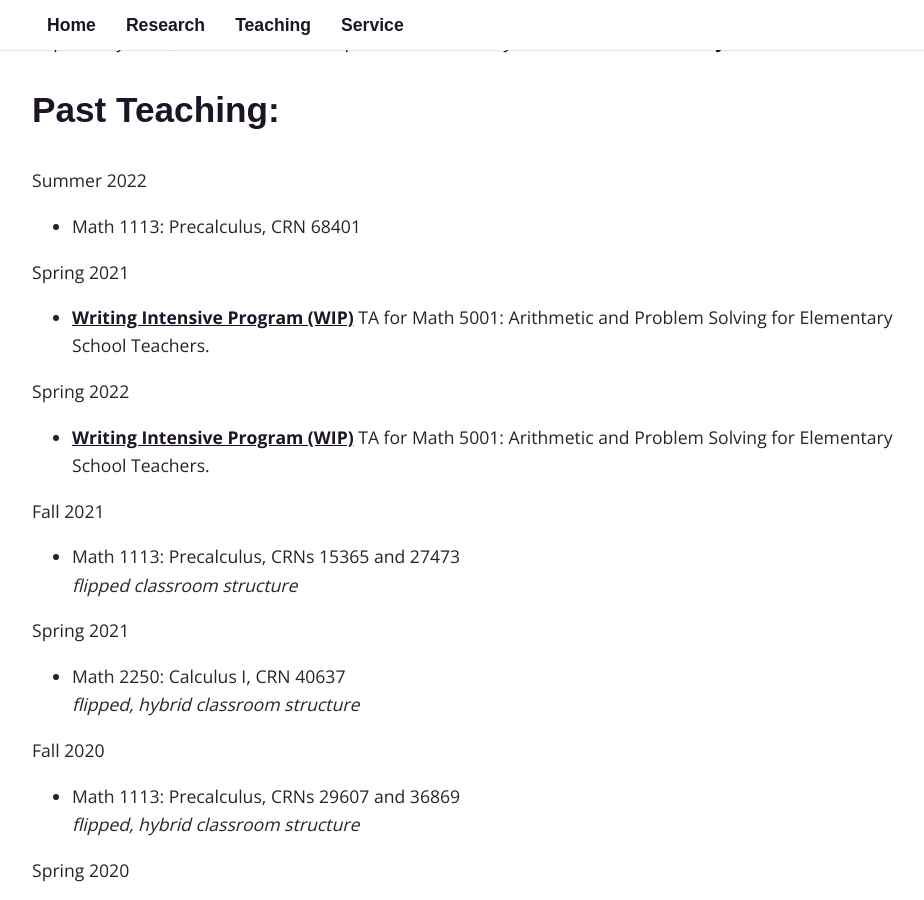
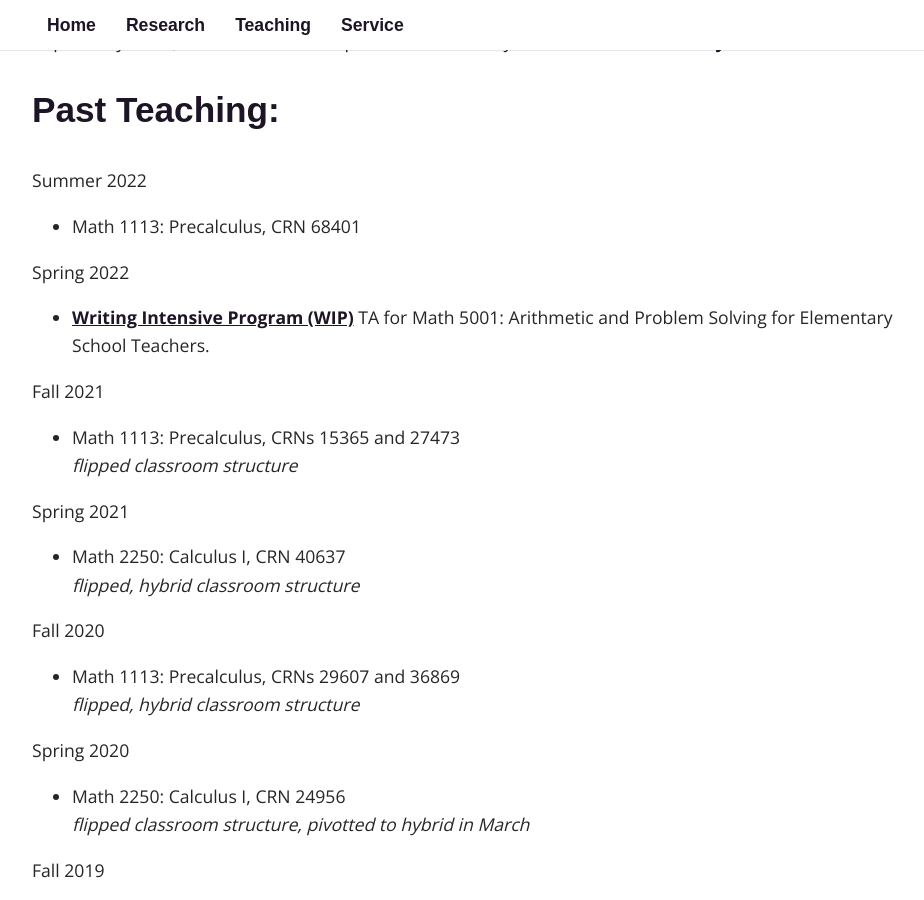
Before and after one commit to fsaia/site, a Jekyll site: the page built from _pages/03_teaching.md, in a window 1280 px wide and 900 px high, scrolled down 589 px. Shown: the whole window, without its empty margins (158-1082 px from the left). Built offline with Jekyll 4.4.1, drawn with Linux system fonts in a browser that asks for light colours; some web fonts are replaced.

Commit message:
Update 03_teaching.md

```diff
--- a/_pages/03_teaching.md
+++ b/_pages/03_teaching.md
@@ -21,10 +21,6 @@ I have undergone the UGA LGBT center's [Safe Space Training](https://lgbtcenter.
 Summer 2022
 
 * Math 1113: Precalculus, CRN 68401
-
-Spring 2021
-
-* [Writing Intensive Program (WIP)](https://write.uga.edu/programs/wip/) TA for Math 5001: Arithmetic and Problem Solving for Elementary School Teachers.
 
 Spring 2022
 
```
